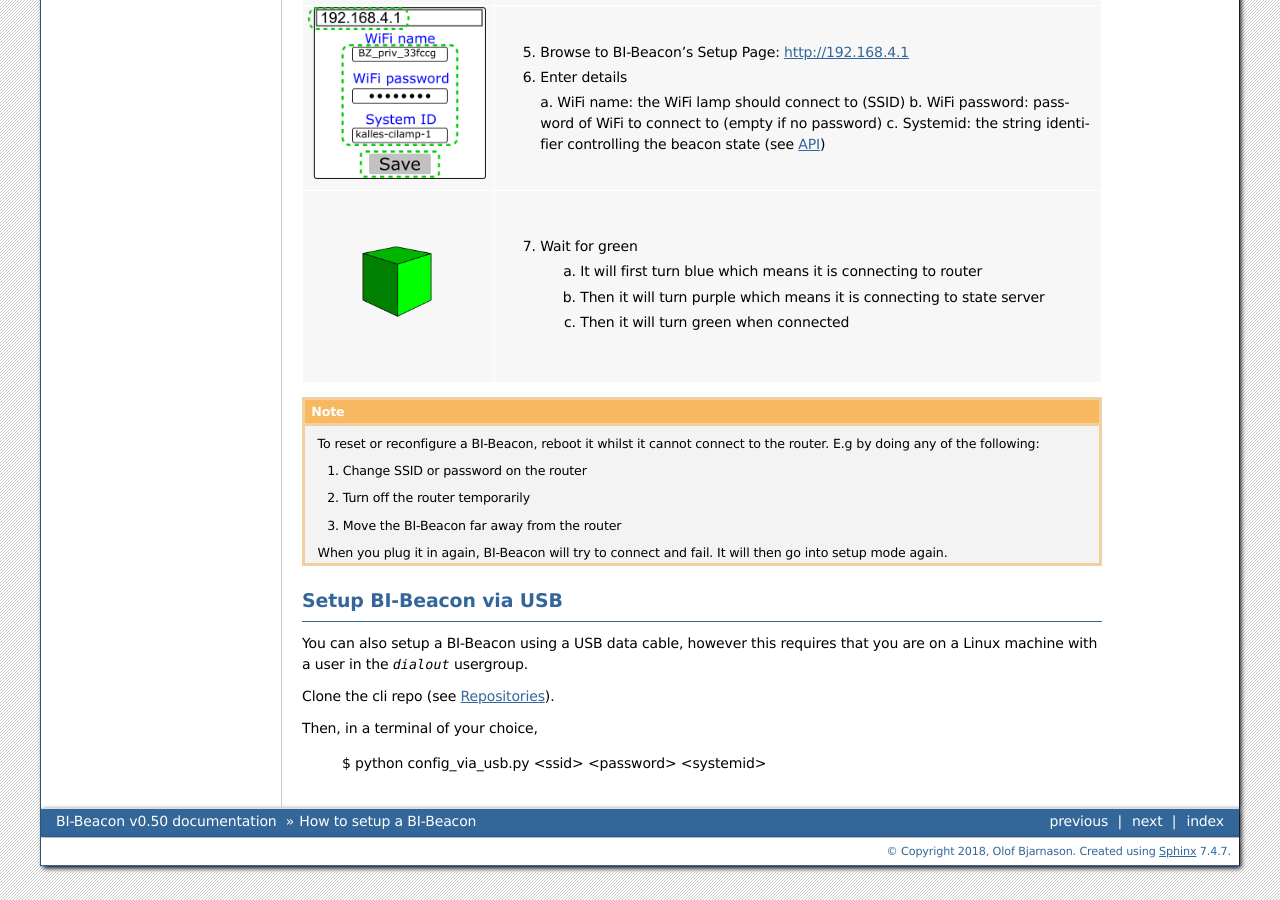
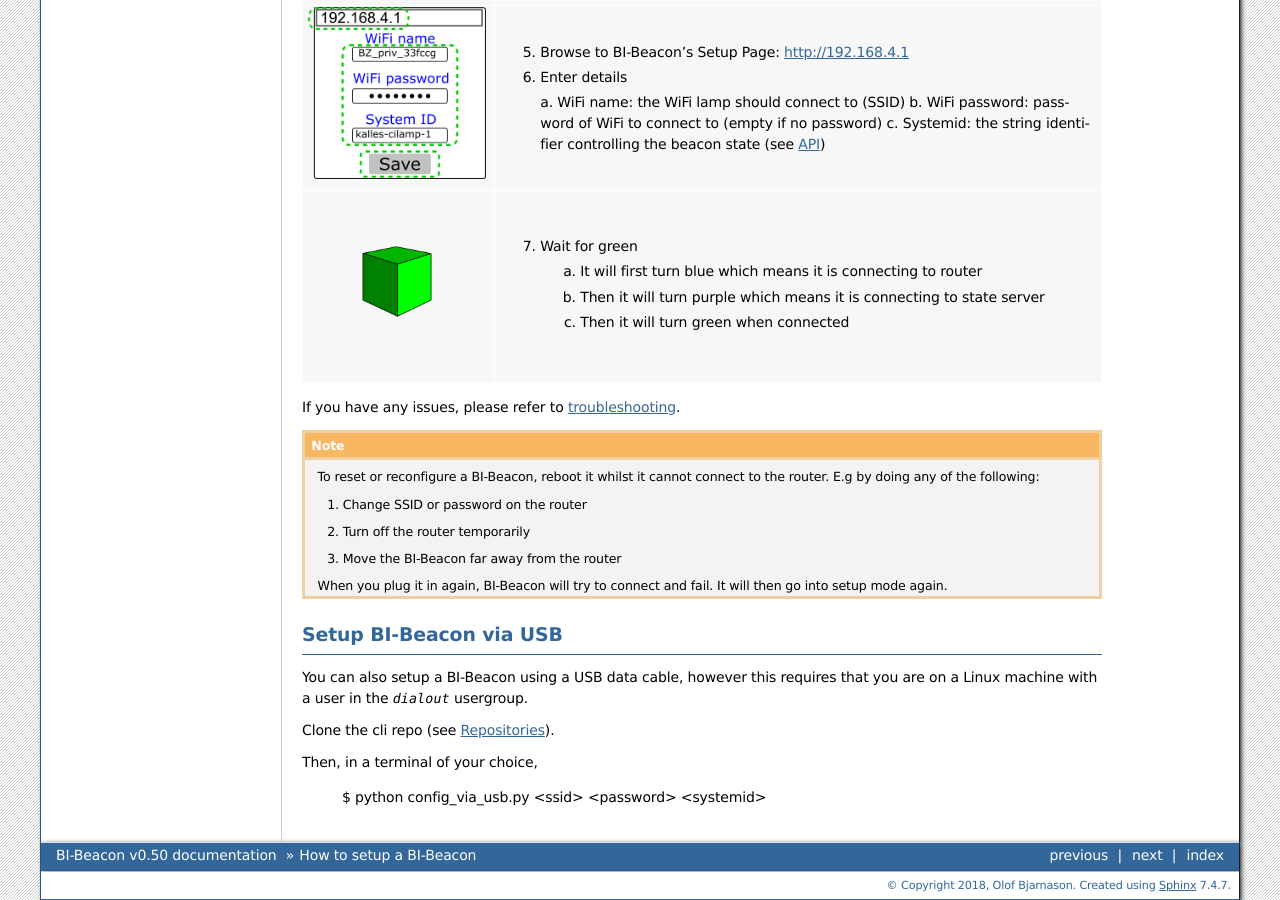
Before and after one commit to BI-Beacon/docs, a Sphinx documentation site: the page built from docs/setup.rst, in a window 1280 px wide and 900 px high, scrolled down 583 px. Built offline with Sphinx 7.4.7, drawn with Linux system fonts in a browser that asks for light colours; pages that are not in the unit, such as notebooks, are missing from menus.

Commit message:
add link to old troubleshooting guide

```diff
--- a/docs/setup.rst
+++ b/docs/setup.rst
@@ -61,6 +61,11 @@
 |            |                                                        |
 +------------+--------------------------------------------------------+
 
+If you have any issues, please refer to troubleshooting_.
+
+.. _troubleshooting: https://cilamp.se/setup-guide/#1498746921926-4127dd4e-44a5
+
+
 
 .. note:: To reset or reconfigure a BI-Beacon, reboot it whilst it cannot
           connect to the router. E.g by doing any of the following:
```
